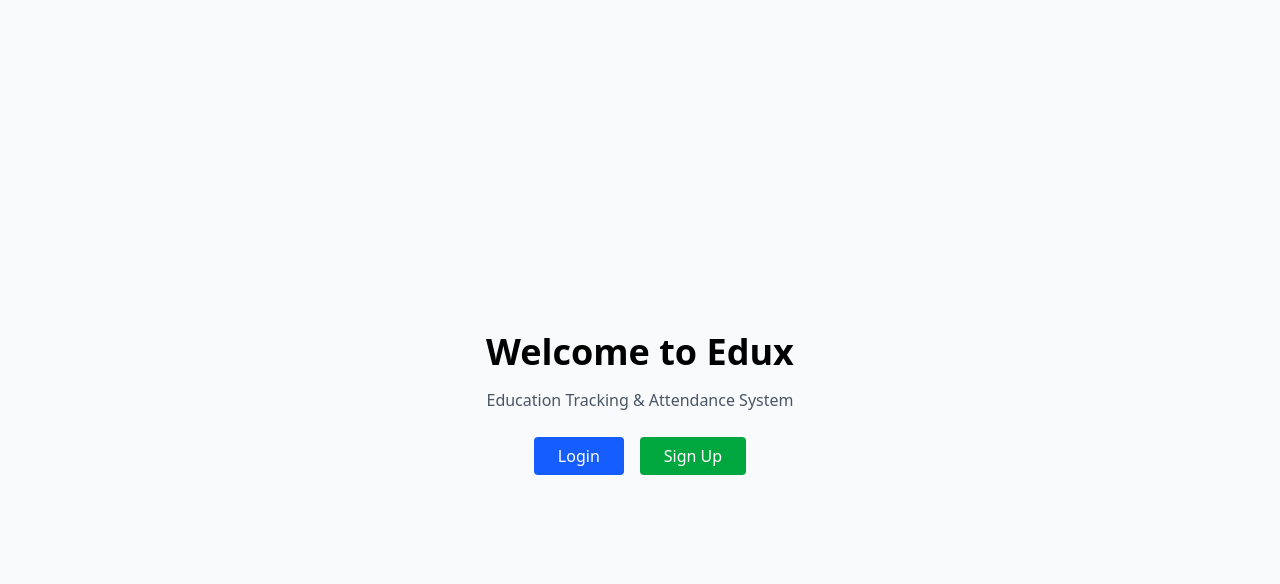
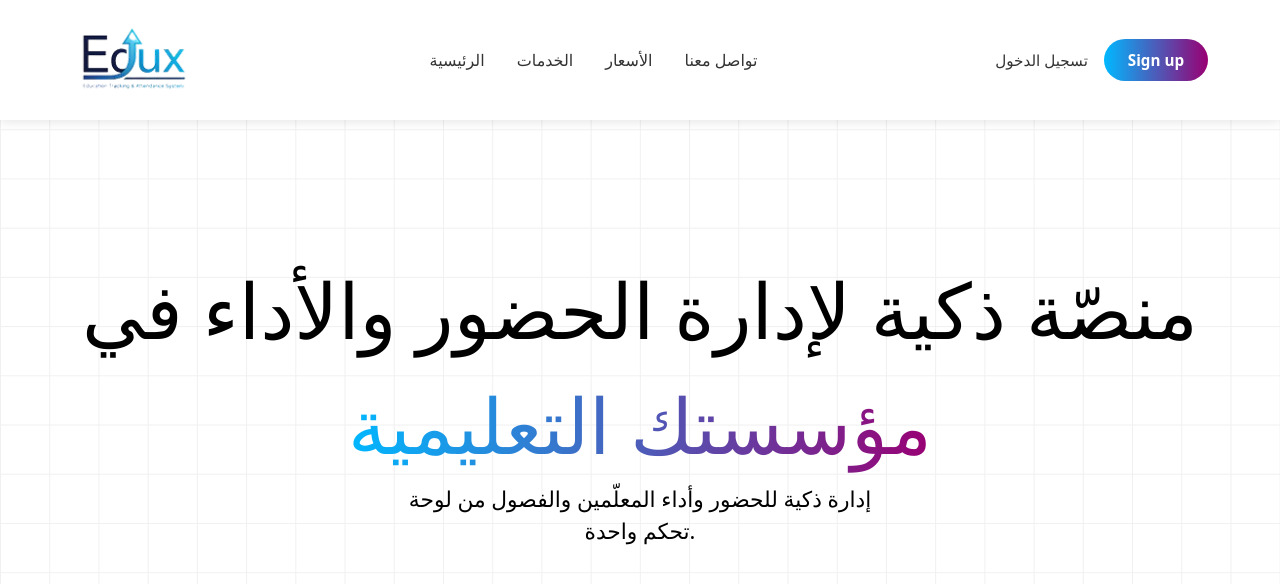
Before and after one commit to Aiimene/Edux, a Next.js app: page / in a window 1280 px wide. Shown: the top 584 px of the page. Built offline with nearby package versions, Linux system fonts and the light colour scheme.

Commit message:
feat: home page starter file

```diff
--- a/src/app/(auth)/register/page.tsx
+++ b/src/app/(auth)/register/page.tsx
@@ -41,24 +41,20 @@ export default function RegisterPage() {
       return;
     }
 
-    // Check minimum password length
     if (password.length < 6) {
       setError("Password must be at least 6 characters");
       return;
     }
 
-    // Check if passwords match
     if (password !== verifyPassword) {
       setError("Passwords do not match");
       return;
     }
 
-    // If validation passes, clear error and move black block
     setError("");
     setEmailError("");
     setShowPersonalInfo(true);
     console.log("Registration successful:", { email, password });
-    // Add your registration logic here
   };
 
   return (
--- /dev/null
+++ b/src/app/(auth)/reset-password/page.tsx
@@ -0,0 +1,93 @@
+"use client";
+import Link from "next/link";
+import { useState } from "react";
+import styles from "../login/login.module.css";
+
+export default function ResetPasswordPage() {
+  const [password, setPassword] = useState("");
+  const [verifyPassword, setVerifyPassword] = useState("");
+  const [error, setError] = useState("");
+
+  const handleSubmit = (e: React.FormEvent) => {
+    e.preventDefault();
+
+    setError("");
+
+    if (!password || password.length === 0) {
+      setError("Password is required");
+      return;
+    }
+
+    if (password.length < 6) {
+      setError("Password must be at least 6 characters");
+      return;
+    }
+
+    if (password !== verifyPassword) {
+      setError("Passwords do not match");
+      return;
+    }
+
+    setError("");
+    console.log("Password reset successful");
+    // Add your password reset logic here
+  };
+
+  return (
+    <div className={styles.loginContainer}>
+      <div className={styles.leftSide}>
+        <div className={styles.backButton}>
+          <Link href="/login">
+            <img src="/icons/arrow-left.svg" alt="arrow-left" />
+          </Link>
+        </div>
+
+        <div className={styles.logo}>
+          <img src="/images/logo.png" alt="reset-password" />
+        </div>
+        <div className={styles.loginForm}>
+          <h1 className={styles.title}>Reset Password</h1>
+          <h3 className={styles.subtitle}>Enter your new password</h3>
+
+          <form action="" className={styles.form} onSubmit={handleSubmit}>
+            <div className={styles.fieldHolder}>
+              <div className={styles.label}>
+                <img src="/icons/fingerprint.svg" alt="password" />
+                <label htmlFor="password">Password</label>
+              </div>
+              <input
+                type="password"
+                id="password"
+                placeholder="Password"
+                value={password}
+                onChange={(e) => setPassword(e.target.value)}
+              />
+            </div>
+
+            <div className={styles.fieldHolder}>
+              <div className={styles.label}>
+                <img src="/icons/fingerprint.svg" alt="verify-password" />
+                <label htmlFor="verifyPassword">Verify Password</label>
+              </div>
+              <input
+                type="password"
+                id="verifyPassword"
+                placeholder="Verify Password"
+                value={verifyPassword}
+                onChange={(e) => setVerifyPassword(e.target.value)}
+              />
+            </div>
+            {error && <p className={styles.error} style={{ marginTop: "1rem", color: "red" }}>{error}</p>}
+
+            <button type="submit">Reset Password</button>
+
+            <p>
+              Remember your password? <Link href="/login">Login</Link>
+            </p>
+          </form>
+        </div>
+      </div>
+      <div className={styles.rightSide}></div>
+    </div>
+  );
+}
--- /dev/null
+++ b/src/app/(front)/layout.tsx
@@ -0,0 +1,14 @@
+import Navbar from '@/components/layout/navbar';
+
+export default function FrontLayout({
+  children,
+}: {
+  children: React.ReactNode;
+}) {
+  return (
+    <>
+      <Navbar />
+      {children}
+    </>
+  );
+}
--- /dev/null
+++ b/src/app/(front)/page.module.css
@@ -0,0 +1,8 @@
+.container {
+    min-height: 100vh;
+    display: flex;
+    flex-direction: column;
+    align-items: center;
+    justify-content: center;
+    background-color: #f9fafb;
+}
--- /dev/null
+++ b/src/app/(front)/page.tsx
@@ -0,0 +1,11 @@
+import Link from 'next/link';
+import styles from './page.module.css';
+import Hero from '@/components/home/hero/hero';
+
+export default function Home() {
+  return (
+    <div className={styles.container}>
+      <Hero />
+    </div>
+  );
+}
--- a/src/app/page.tsx
+++ /dev/null
@@ -1,20 +0,0 @@
-import Link from 'next/link';
-
-export default function Home() {
-  return (
-    <div className="min-h-screen flex items-center justify-center bg-gray-50">
-      <div className="text-center">
-        <h1 className="text-4xl font-bold mb-4">Welcome to Edux</h1>
-        <p className="text-gray-600 mb-8">Education Tracking & Attendance System</p>
-        <div className="space-x-4">
-          <Link href="/login" className="px-6 py-2 bg-blue-600 text-white rounded hover:bg-blue-700">
-            Login
-          </Link>
-          <Link href="/register" className="px-6 py-2 bg-green-600 text-white rounded hover:bg-green-700">
-            Sign Up
-          </Link>
-        </div>
-      </div>
-    </div>
-  );
-}
--- /dev/null
+++ b/src/components/home/hero/hero.module.css
@@ -0,0 +1,35 @@
+.hero{
+    background-color: #ffffff;
+    height: 80vh;
+    width: 100%;
+    position: relative;
+    background-image:
+        linear-gradient(to right, #f0f0f0 1px, transparent 1px),
+        linear-gradient(to bottom, #f0f0f0 1px, transparent 1px);
+    background-size: calc(80vh / 13) calc(80vh / 13);
+    display: flex;
+    flex-direction: column;
+    justify-content: center;
+    align-items: center;
+}
+
+.hero *{
+    width: fit-content;
+}
+
+
+.hero h1{
+    font-size: 6vw;
+}
+.titleSecondary{
+    background: linear-gradient(to right, #00B8FF, #990073);
+    -webkit-background-clip: text;
+    background-clip: text;
+    -webkit-text-fill-color: transparent;
+}
+
+.description{
+    font-size: 1.7vw;
+    width: 40%;
+    text-align: center;
+}
--- /dev/null
+++ b/src/components/home/hero/hero.tsx
@@ -0,0 +1,18 @@
+import Link from 'next/link';
+import styles from './hero.module.css';
+
+export default function Hero() {
+  return (
+    <section className={styles.hero}>
+        <h1 className={styles.title}>
+        منصّة ذكية لإدارة الحضور والأداء في
+        </h1>
+            <h1 className={styles.titleSecondary}>
+            مؤسستك التعليمية
+            </h1>
+            <p className={styles.description}>
+            إدارة ذكية للحضور وأداء المعلّمين والفصول من لوحة تحكم واحدة.
+            </p>
+    </section>
+  );
+}
--- /dev/null
+++ b/src/components/layout/navbar.module.css
@@ -0,0 +1,167 @@
+.navbar {
+  position: fixed;
+  top: 0;
+  left: 0;
+  right: 0;
+  background-color: rgba(255, 255, 255, 0.95);
+  backdrop-filter: blur(10px);
+  box-shadow: 0 2px 10px rgba(0, 0, 0, 0.1);
+  z-index: 1000;
+  padding: 1rem 0;
+}
+
+.container {
+  max-width: 1200px;
+  margin: 0 auto;
+  padding: 0 2rem;
+  display: flex;
+  align-items: center;
+  justify-content: space-between;
+  gap: 2rem;
+}
+
+.logo {
+  flex-shrink: 0;
+}
+
+.logo a {
+  display: flex;
+  align-items: center;
+}
+
+.navLinks {
+  display: flex;
+  list-style: none;
+  margin: 0;
+  padding: 0;
+  gap: 2rem;
+  flex: 1;
+  justify-content: center;
+}
+
+.navLink {
+  color: #333;
+  text-decoration: none;
+  font-weight: 500;
+  font-size: 1rem;
+  transition: color 0.3s ease;
+  position: relative;
+}
+
+.navLink:hover {
+  color: #00B8FF;
+}
+
+.navLink::after {
+  content: '';
+  position: absolute;
+  bottom: -5px;
+  left: 0;
+  width: 0;
+  height: 2px;
+  background: linear-gradient(to right, #00B8FF, #990073);
+  transition: width 0.3s ease;
+}
+
+.navLink:hover::after {
+  width: 100%;
+}
+
+.actions {
+  display: flex;
+  align-items: center;
+  gap: 1rem;
+  flex-shrink: 0;
+}
+
+.loginLink {
+  color: #333;
+  text-decoration: none;
+  font-weight: 500;
+  font-size: 0.95rem;
+  transition: color 0.3s ease;
+}
+
+.loginLink:hover {
+  color: #00B8FF;
+}
+
+.signUpButton {
+  background: linear-gradient(to right, #00B8FF, #990073);
+  color: white;
+  padding: 0.6rem 1.5rem;
+  border-radius: 25px;
+  text-decoration: none;
+  font-weight: 600;
+  font-size: 0.95rem;
+  transition: transform 0.3s ease, box-shadow 0.3s ease;
+  display: inline-block;
+}
+
+.signUpButton:hover {
+  transform: translateY(-2px);
+  box-shadow: 0 4px 12px rgba(0, 184, 255, 0.3);
+}
+
+/* Mobile Menu */
+.mobileMenuButton {
+  display: none;
+  background: none;
+  border: none;
+  cursor: pointer;
+  padding: 0.5rem;
+  flex-direction: column;
+  gap: 4px;
+}
+
+.mobileMenuButton span {
+  width: 25px;
+  height: 3px;
+  background-color: #333;
+  border-radius: 2px;
+  transition: all 0.3s ease;
+}
+
+/* Responsive Styles */
+@media (max-width: 768px) {
+  .container {
+    padding: 0 1rem;
+  }
+
+  .navLinks {
+    display: none;
+  }
+
+  .actions {
+    gap: 0.5rem;
+  }
+
+  .loginLink {
+    font-size: 0.85rem;
+  }
+
+  .signUpButton {
+    padding: 0.5rem 1rem;
+    font-size: 0.85rem;
+  }
+
+  .mobileMenuButton {
+    display: flex;
+  }
+}
+
+@media (max-width: 480px) {
+  .logo {
+    flex: 1;
+  }
+
+  .actions {
+    flex-direction: column;
+    gap: 0.5rem;
+  }
+
+  .signUpButton {
+    width: 100%;
+    text-align: center;
+  }
+}
--- /dev/null
+++ b/src/components/layout/navbar.tsx
@@ -0,0 +1,44 @@
+"use client";
+import Link from 'next/link';
+import Image from 'next/image';
+import styles from './navbar.module.css';
+
+export default function Navbar() {
+  return (
+    <nav className={styles.navbar}>
+      <div className={styles.container}>
+        <div className={styles.logo}>
+          <Link href="/">
+            <Image
+              src="/images/logo.png"
+              alt="Edux Logo"
+              width={120}
+              height={40}
+              priority
+            />
+          </Link>
+        </div>
+
+        <ul className={styles.navLinks}>
+          <li>
+            <Link href="/" className={styles.navLink}>الرئيسية</Link>
+          </li>
+          <li>
+            <Link href="/services" className={styles.navLink}>الخدمات</Link>
+          </li>
+          <li>
+            <Link href="/pricing" className={styles.navLink}>الأسعار</Link>
+          </li>
+          <li>
+            <Link href="/contact" className={styles.navLink}>تواصل معنا</Link>
+          </li>
+        </ul>
+
+        <div className={styles.actions}>
+          <Link href="/login" className={styles.loginLink}>تسجيل الدخول</Link>
+          <Link href="/register" className={styles.signUpButton}>Sign up</Link>
+        </div>
+      </div>
+    </nav>
+  );
+}
```
